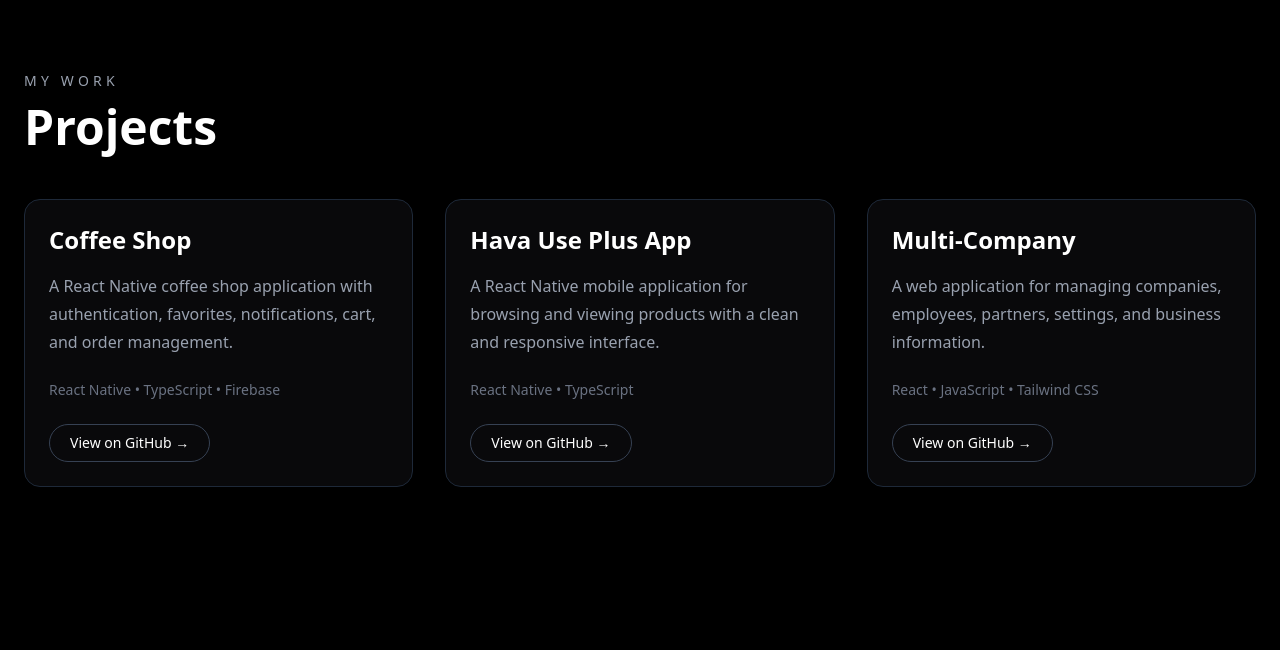
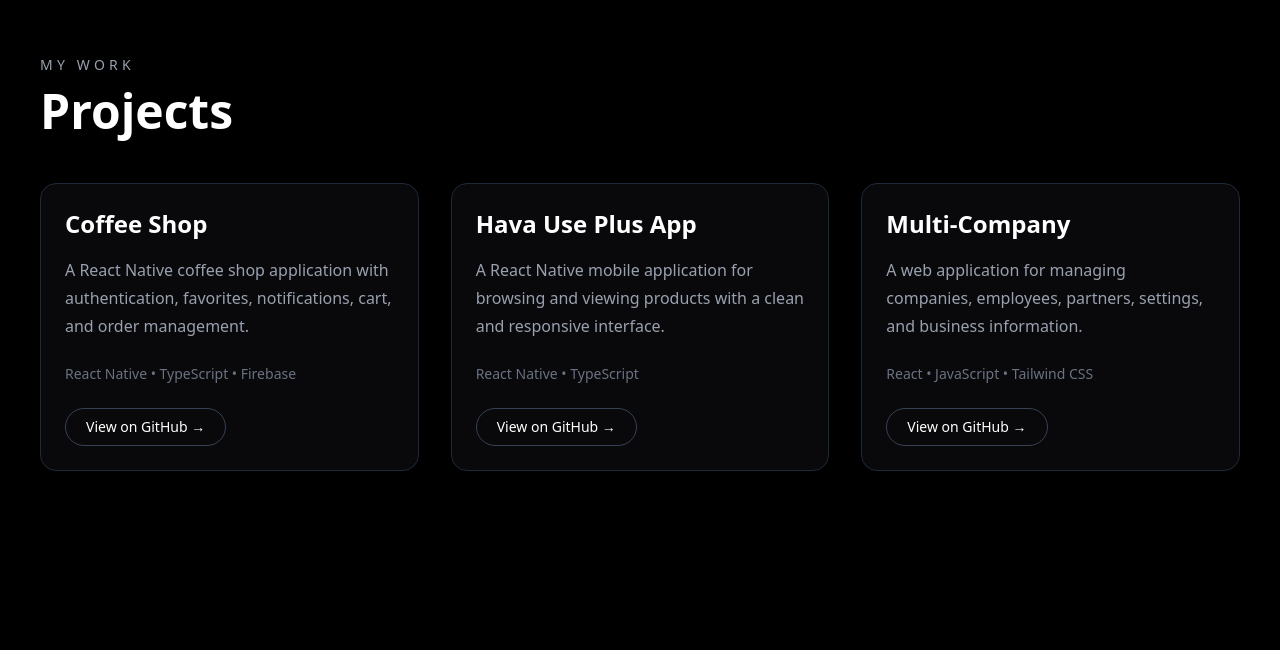
Before and after one commit to farina-riaz-fari/Portfolio, a Next.js app: page / in a window 1280 px wide. Shown: the part 1625-2275 px from the top of the page. Built offline with nearby package versions, Linux system fonts and the light colour scheme.

Commit message:
Update projects section

```diff
--- a/components/Projects/index.tsx
+++ b/components/Projects/index.tsx
@@ -26,9 +26,9 @@ const Projects = () => {
   return (
     <section
       id="projects"
-      className="min-h-screen bg-black px-6 py-24 text-white"
+      className="bg-black px-6 py-20 text-white md:px-10"
     >
-      <div className="mx-auto max-w-7xl">
+      <div className="mx-auto max-w-[1400px]">
         <p className="mb-3 text-sm uppercase tracking-[0.3em] text-gray-400">
           My Work
         </p>
```
